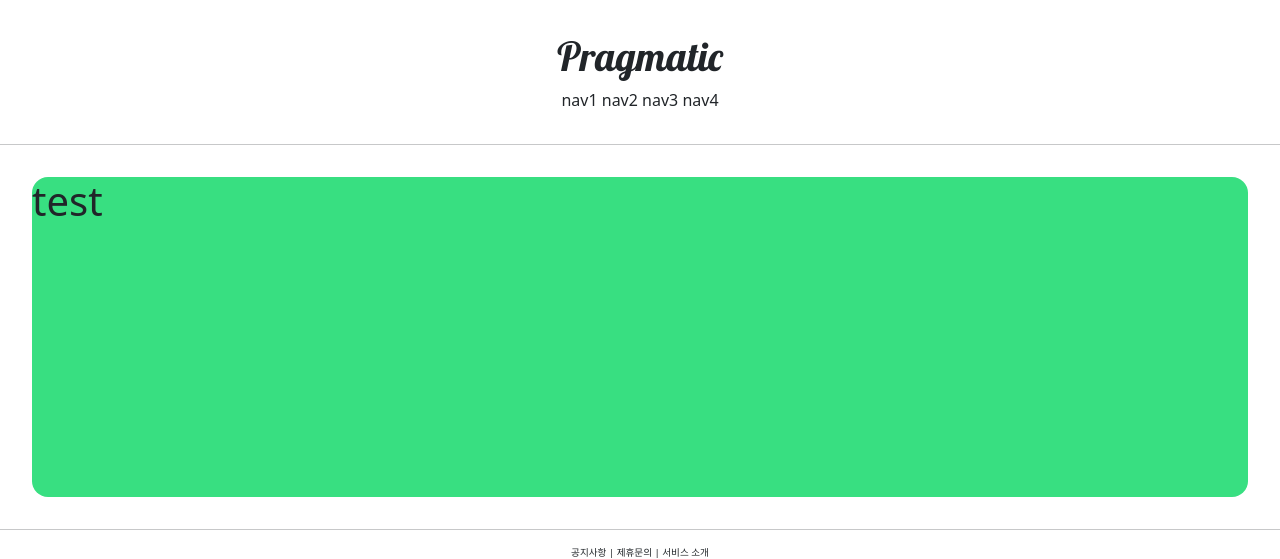
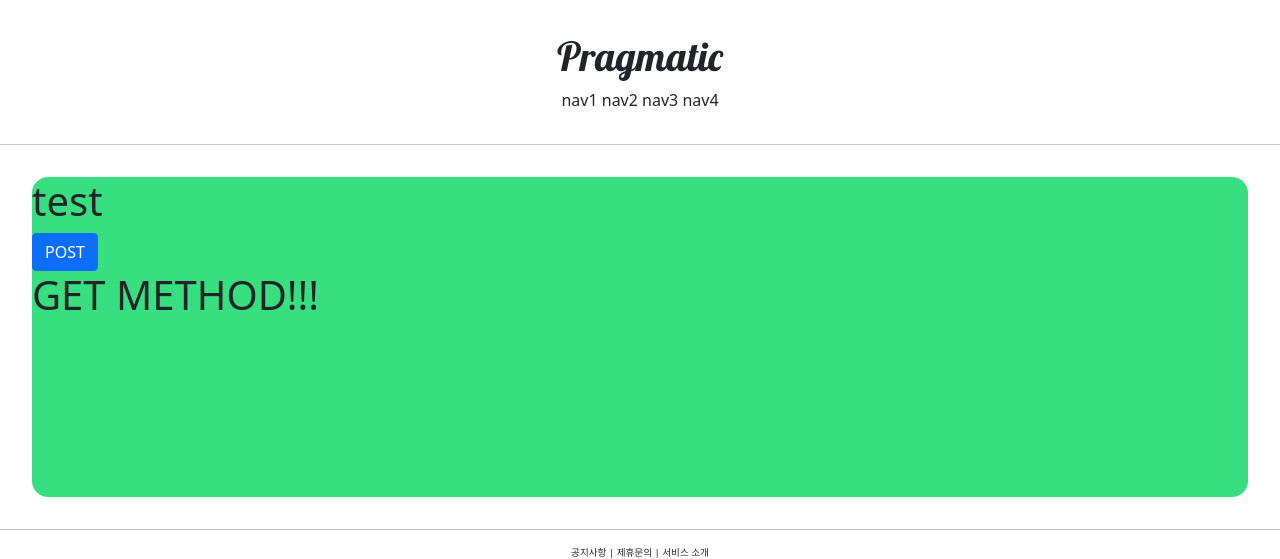
Before and after one commit to whdrjs2626/django-snsapp, a Django app: page /account/hello_world/ in a window 1280 px wide. Shown: the top 559 px of the page. Run offline with Django 4.2, Linux system fonts and the light colour scheme.

Commit message:
16강 - GET, POST

```diff
--- a/accountapp/templates/accountapp/hello_world.html
+++ b/accountapp/templates/accountapp/hello_world.html
@@ -1,15 +1,15 @@
 {% extends 'base.html' %}
 
 {% block content %}
-    <style>
-        .testing {
-            background-color: white;
-            height: 3rem;
-            width: 3rem;
-            margin: 1rem;
-        }
-    </style>
     <div style="height: 20rem; background-color: #38df81; border-radius: 1rem; margin: 2rem;">
         <h1>test</h1>
+
+        <form action="/account/hello_world/" method="post">
+            {% csrf_token %}
+            <input type="submit" class="btn btn-primary" value="POST"/> <!-- 이 클래스는 bootstrap에서 가져옴 -->
+        </form>
+        <h1>
+            {{ text }}
+        </h1>
     </div>
 {% endblock %}
--- a/accountapp/views.py
+++ b/accountapp/views.py
@@ -2,4 +2,8 @@ from django.http import HttpResponse
 from django.shortcuts import render
 
 def hello_world(request):
-    return render(request, 'accountapp/hello_world.html') # 첫번쨰 인자는 request, 두번째는 템플릿 명
+    if request.method == "POST":
+        return render(request, 'accountapp/hello_world.html', context={'text': 'POST METHOD!!!'}) # 첫번쨰 인자는 request, 두번째는 템플릿 명
+        # POST 요청에 의한 응답으로 text에 값을 보냄
+    else:
+        return render(request, 'accountapp/hello_world.html', context={'text': 'GET METHOD!!!'})
```
